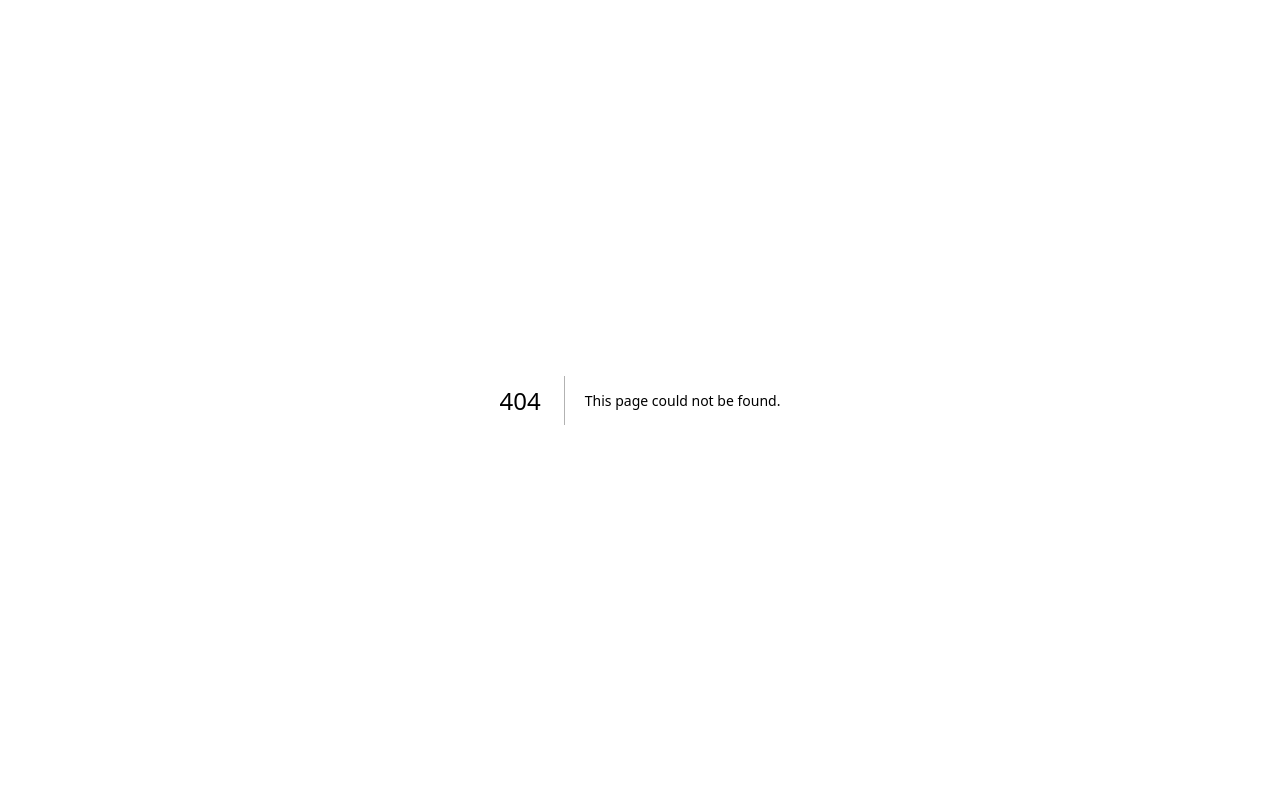
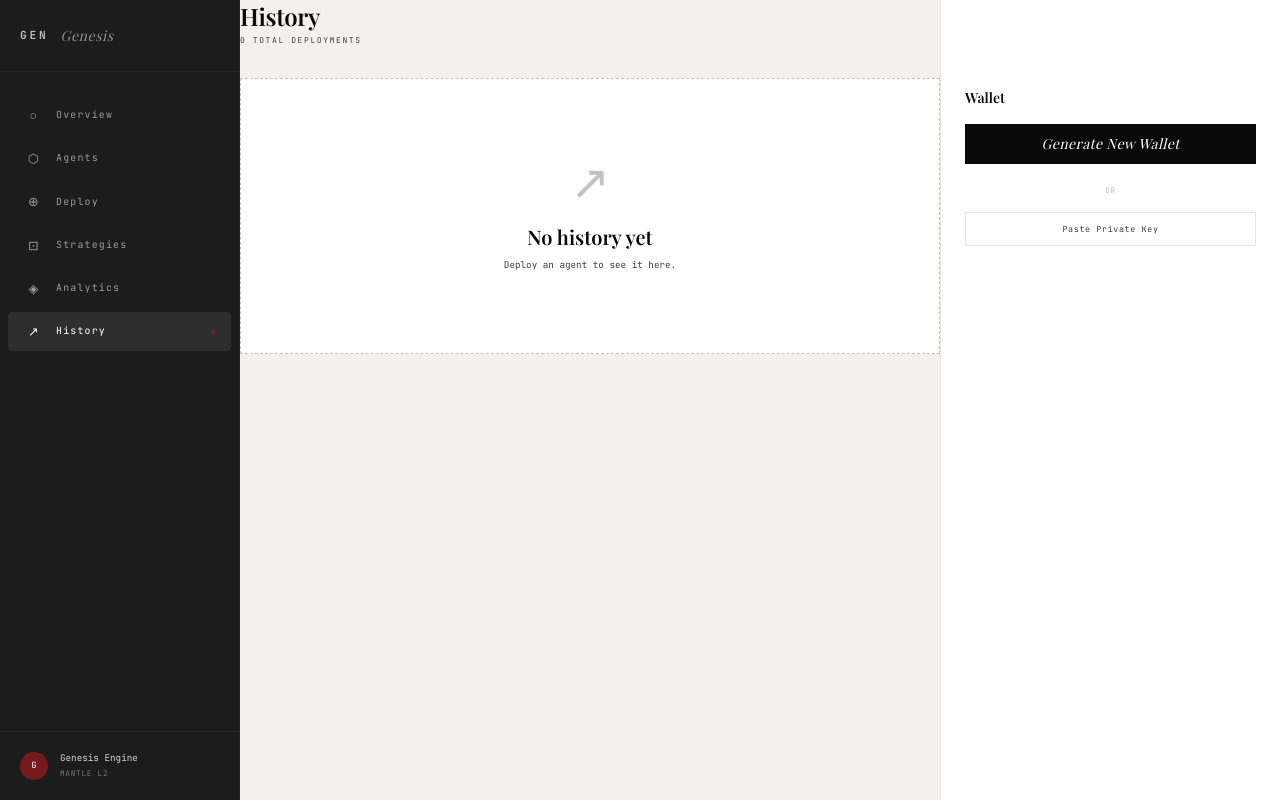
Before and after one commit to subheeksh5599/GENESIS, a Next.js app: page /dashboard/history in a window 1280 px wide. Before the commit this address had no page. Built offline with nearby package versions, Linux system fonts and the light colour scheme.

Commit message:
refactor: localStorage for key persistence, remove Connected badge, replace Docs with History, wider wallet panel

```diff
--- a/src/app/components/dashboard/deploy-modal.tsx
+++ b/src/app/components/dashboard/deploy-modal.tsx
@@ -33,10 +33,10 @@ export function DeployModal({ open, onClose, onDeployed }: DeployModalProps) {
     setDeploying(true);
     setError("");
 
-    // Read private key from sessionStorage
+    // Read private key from localStorage
     let privateKey = "";
     if (typeof window !== "undefined") {
-      const raw = sessionStorage.getItem("genesis_wallet");
+      const raw = localStorage.getItem("genesis_wallet");
       if (raw) {
         try {
           const w = JSON.parse(raw);
--- a/src/app/components/dashboard/sidebar.tsx
+++ b/src/app/components/dashboard/sidebar.tsx
@@ -11,7 +11,7 @@ const NAV_ITEMS = [
   { label: "Deploy", icon: "⊕", href: "/dashboard/deploy" },
   { label: "Strategies", icon: "⊡", href: "/dashboard/strategies" },
   { label: "Analytics", icon: "◈", href: "/dashboard/analytics" },
-  { label: "Docs", icon: "↗", href: "/dashboard/docs" },
+  { label: "History", icon: "↗", href: "/dashboard/history" },
 ];
 
 export function Sidebar() {
--- a/src/app/components/dashboard/wallet-panel.tsx
+++ b/src/app/components/dashboard/wallet-panel.tsx
@@ -8,7 +8,7 @@ const STORAGE_KEY = "genesis_wallet";
 
 function loadWallet(): { pk: string; addr: string } | null {
   if (typeof window === "undefined") return null;
-  const raw = sessionStorage.getItem(STORAGE_KEY);
+  const raw = localStorage.getItem(STORAGE_KEY);
   if (!raw) return null;
   try {
     return JSON.parse(raw);
@@ -18,11 +18,11 @@ function loadWallet(): { pk: string; addr: string } | null {
 }
 
 function saveWallet(pk: string, addr: string) {
-  sessionStorage.setItem(STORAGE_KEY, JSON.stringify({ pk, addr }));
+  localStorage.setItem(STORAGE_KEY, JSON.stringify({ pk, addr }));
 }
 
 function clearWallet() {
-  sessionStorage.removeItem(STORAGE_KEY);
+  localStorage.removeItem(STORAGE_KEY);
 }
 
 export function WalletPanel() {
@@ -144,12 +144,6 @@ export function WalletPanel() {
         </div>
       ) : (
         <div className="space-y-4">
-          {/* Connected badge */}
-          <div className="flex items-center gap-2 text-[#4ade80] font-mono text-[0.5rem] tracking-[0.1em]">
-            <span className="w-1.5 h-1.5 rounded-full bg-[#4ade80]" />
-            Connected
-          </div>
-
           {/* Balance */}
           <div className="bg-surface-alt border border-border p-3">
             <div className="font-mono text-[0.45rem] tracking-[0.15em] uppercase text-ink-soft mb-1">
--- /dev/null
+++ b/src/app/dashboard/history/page.tsx
@@ -0,0 +1,101 @@
+"use client";
+
+import { useEffect, useState } from "react";
+import { motion } from "framer-motion";
+
+interface Agent {
+  id: string;
+  name: string;
+  strategy: string;
+  protocols: string[];
+  contractAddress: string;
+  txHash: string;
+  createdAt: string;
+  status: string;
+  tvl: string;
+  pnl: string;
+}
+
+export default function HistoryPage() {
+  const [agents, setAgents] = useState<Agent[]>([]);
+  const [loading, setLoading] = useState(true);
+
+  useEffect(() => {
+    fetch("/api/agents")
+      .then((r) => r.json())
+      .then((d) => setAgents(d.agents || []))
+      .finally(() => setLoading(false));
+  }, []);
+
+  return (
+    <div className="space-y-8">
+      <div>
+        <h1 className="font-display font-semibold text-2xl tracking-[-0.015em]">History</h1>
+        <p className="font-mono text-[0.5rem] tracking-[0.2em] uppercase text-ink-soft mt-0.5">
+          {agents.length} total deployments
+        </p>
+      </div>
+
+      {loading ? (
+        <div className="space-y-3">
+          {[1, 2, 3, 4].map((i) => (
+            <div key={i} className="bg-white border border-border p-5 animate-pulse">
+              <div className="h-4 bg-surface-alt rounded w-1/3 mb-3" />
+              <div className="h-3 bg-surface-alt rounded w-2/3" />
+            </div>
+          ))}
+        </div>
+      ) : agents.length === 0 ? (
+        <div className="bg-white border border-dashed border-muted p-20 text-center">
+          <div className="text-5xl mb-4 text-muted">↗</div>
+          <h3 className="font-display font-semibold text-xl mb-2">No history yet</h3>
+          <p className="font-mono text-[0.58rem] text-ink-soft">Deploy an agent to see it here.</p>
+        </div>
+      ) : (
+        <div className="space-y-3">
+          {agents.map((a, i) => (
+            <motion.div
+              key={a.id}
+              className="bg-white border border-border p-5 hover:border-ink/15 transition-colors"
+              initial={{ opacity: 0, y: 10 }}
+              animate={{ opacity: 1, y: 0 }}
+              transition={{ delay: i * 0.04 }}
+            >
+              <div className="flex items-start justify-between gap-4">
+                <div className="flex-1 min-w-0">
+                  <div className="flex items-center gap-3 mb-2">
+                    <span className={`w-2 h-2 rounded-full ${a.status === "live" ? "bg-[#4ade80]" : a.status === "paused" ? "bg-[#fbbf24]" : "bg-[#f87171]"}`} />
+                    <h3 className="font-display font-semibold text-base truncate">{a.name || "Strategy Contract"}</h3>
+                    <span className="font-mono text-[0.48rem] text-ink-soft tracking-[0.1em] uppercase shrink-0">#{a.id}</span>
+                  </div>
+                  <p className="font-mono text-[0.54rem] text-ink-soft leading-relaxed tracking-[0.04em] line-clamp-2 mb-3">{a.strategy}</p>
+                  <div className="flex flex-wrap items-center gap-3 font-mono text-[0.46rem] text-muted tracking-[0.08em]">
+                    <span>{new Date(a.createdAt).toLocaleString()}</span>
+                    <span>·</span>
+                    <span>{a.tvl} TVL</span>
+                    <span>·</span>
+                    <span className={parseFloat(a.pnl) >= 0 ? "text-[#4ade80]" : "text-[#f87171]"}>{a.pnl}</span>
+                    {a.protocols.length > 0 && (
+                      <>
+                        <span>·</span>
+                        <span>{a.protocols.join(", ")}</span>
+                      </>
+                    )}
+                  </div>
+                </div>
+                <a
+                  href={`https://explorer.sepolia.mantle.xyz/address/${a.contractAddress}`}
+                  target="_blank"
+                  rel="noopener noreferrer"
+                  className="font-mono text-[0.48rem] text-accent hover:underline tracking-[0.06em] shrink-0 mt-1"
+                >
+                  View on Explorer →
+                </a>
+              </div>
+            </motion.div>
+          ))}
+        </div>
+      )}
+    </div>
+  );
+}
--- a/src/app/dashboard/layout.tsx
+++ b/src/app/dashboard/layout.tsx
@@ -14,7 +14,7 @@ export default function DashboardLayout({
       <main className="flex-1 ml-[240px]">
         {children}
       </main>
-      <aside className="w-[320px] shrink-0 border-l border-border bg-white hidden xl:block sticky top-0 h-screen overflow-y-auto">
+      <aside className="w-[340px] shrink-0 border-l border-border bg-white sticky top-0 h-screen overflow-y-auto hidden xl:block">
         <div className="p-6 pt-[88px]">
           <WalletPanel />
         </div>
```
